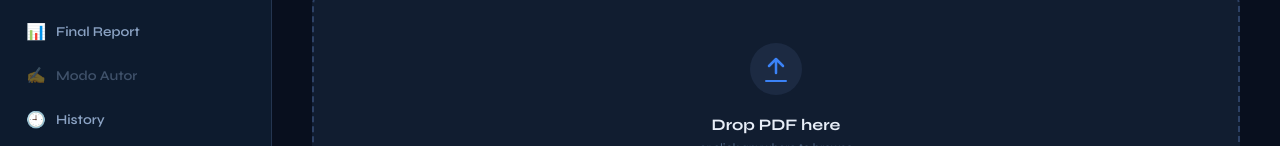
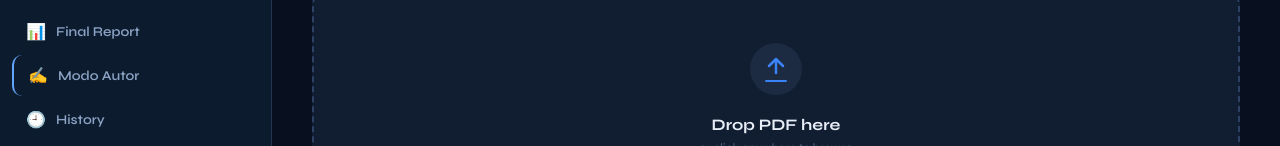
Before and after one commit to chvn00/paper-reviewer, a plain HTML site: page frontend/index.html in a window 1280 px wide. Shown: the part 181-327 px from the top of the page. Drawn offline with nearby package versions, Linux system fonts and the light colour scheme; files that its build step writes are made by us from their sources; a script that the page names is missing.

Commit message:
Enable Modo Autor button by default (remove disabled state)

```diff
--- a/frontend/index.html
+++ b/frontend/index.html
@@ -69,7 +69,7 @@
       <span class="nav-icon">📊</span><span>Final Report</span>
     </button>
     <button class="nav-item nav-author" data-panel="author" id="navAuthor"
-            onclick="showPanel('author')" disabled title="Completa una revisión primero">
+            onclick="showPanel('author')">
       <span class="nav-icon">✍️</span><span>Modo Autor</span>
     </button>
     <button class="nav-item" data-panel="history" onclick="showPanel('history')">
```
